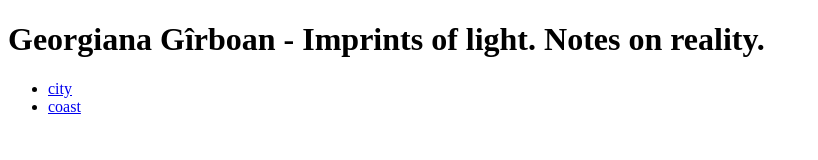
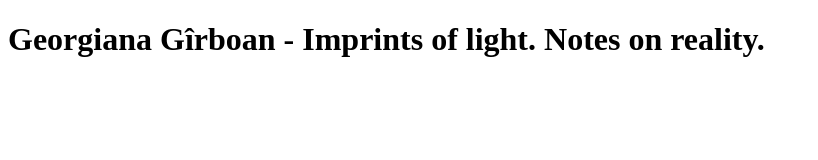
Before and after one commit to octavianrosca/artist-photograph, a plain HTML site: page index.html in a window 1280 px wide. Shown: the whole page, without its empty margins (0-818 px from the left). Drawn offline with Linux system fonts and the light colour scheme.

Commit message:
Update index.html

```diff
--- a/index.html
+++ b/index.html
@@ -12,14 +12,7 @@
 <body>
     <h1>Georgiana Gîrboan - Imprints of light. Notes on reality.</h1>
     <nav>
-        <ul>
-            <li>
-                <a href="index.html">city</a>
-            </li>
-            <li>
-                <a href="coast.html">coast</a>
-            </li>
-        </ul>
+
     </nav>
 
 </body>
```
